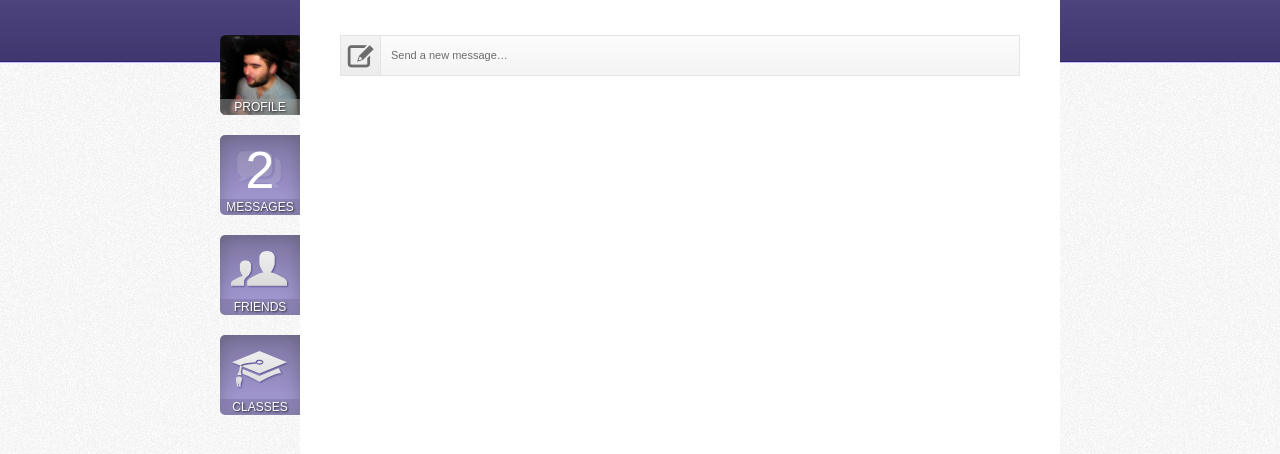
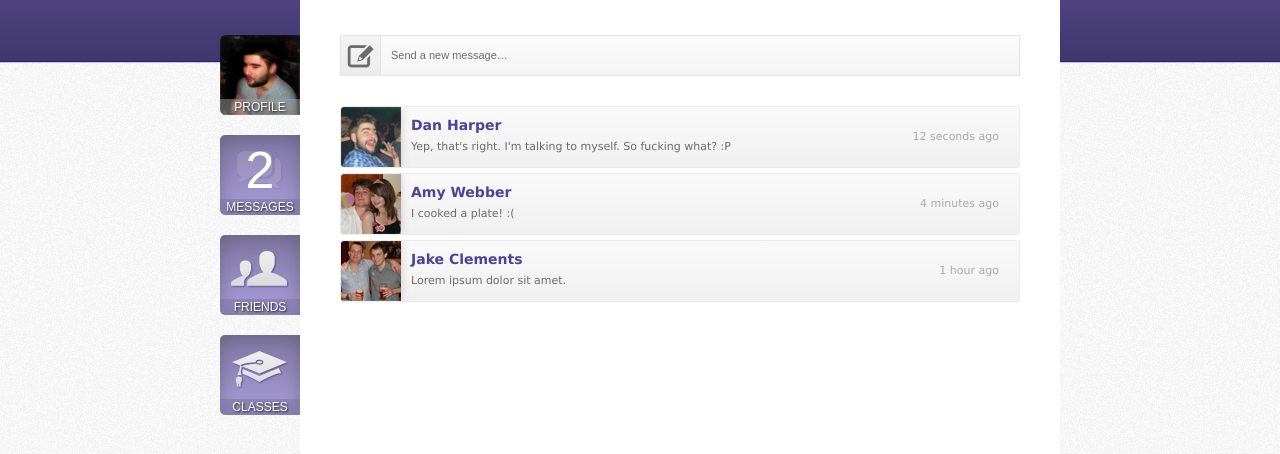
Before and after one commit to danharper/AUFDW, a plain HTML site: page index.html in a window 1280 px wide. Shown: the part 118-572 px from the top of the page. Drawn offline with nearby package versions, Linux system fonts and the light colour scheme.

Commit message:
messages progress

```diff
--- a/css/style.less
+++ b/css/style.less
@@ -305,3 +305,61 @@ nav#sitewide li:nth-child(4).notification a:hover {
 	border-bottom: none;
 }
 #composemail .highlightTop { border-top: 1px solid #c6c6c6; }
+
+
+
+/**
+ * Message List
+ */
+#messages {
+	list-style: none;
+	margin: 30px 0 0;
+}
+
+#messages li a:link,
+#messages li a:visited {
+	background: -webkit-linear-gradient(#fafafa, #f0f0f0);
+	border: 1px solid #eaeaea;
+	border-radius: 3px;
+	color: #6c6c6c;
+	clear: both;
+	display: block;
+	font-family: "Lucida Grande", sans-serif;
+	font-size: 11px;
+	margin: 0 0 5px;
+	position: relative;
+	overflow: hidden;
+	text-decoration: none;
+}
+
+#messages li a:hover {
+	background: -webkit-linear-gradient(#f0f0f0, #fafafa);
+}
+
+#messages img {
+	border-top-left-radius: 3px;
+	border-bottom-left-radius: 3px;
+	box-shadow: 0 0 10px #ccc;
+	float: left;
+	margin: 0 10px 0 0;
+}
+
+#messages cite {
+	color: #4d4199;
+	font-size: 14px;
+	font-weight: bold;
+	display: inline-block;
+	margin: 10px 0 5px;
+}
+
+#messages blockquote {
+	color: #6c6c6c;
+}
+
+#messages time {
+	color: #aaa;
+	float: right;
+	position: absolute;
+	right: 20px;
+	top: 23px;
+}
--- a/index.html
+++ b/index.html
@@ -28,7 +28,7 @@
 	</nav>
 
 	<section id="main">
-		<form id="composemail">
+		<form id="composemail" class="clearfix">
 			<p class="compose">
 				<label for="compose">Compose:</label>
 				<input type="text" name="compose" id="compose" value="Send a new message&hellip;">
@@ -47,6 +47,42 @@
 				<textarea name="message" id="message"></textarea>
 			</p>
 		</form>
+
+		<ol id="messages">
+			<li>
+				<a href="#">
+					<img src="img/profiles/danharper.jpg" alt="The profile picture of Dan Harper">
+					<cite>Dan Harper</cite>
+					<blockquote>
+						Yep, that's right. I'm talking to myself. So fucking what? :P
+					</blockquote>
+					<time datetime="2011-04-04T23:10:34Z" pubdate>12 seconds ago</time>
+				</a>
+			</li>
+
+			<li>
+				<a href="#">
+					<img src="img/profiles/amywebber.jpg" alt="The profile picture of Amy Webber">
+					<cite>Amy Webber</cite>
+					<blockquote>
+						I cooked a plate! :(
+					</blockquote>
+					<time datetime="2011-04-04T23:00Z" pubdate>4 minutes ago</time>
+				</a>
+			</li>
+
+			<li>
+				<a href="#">
+					<img src="img/profiles/jakeclements.jpg" alt="The profile picture of Jake Clements">
+					<cite>Jake Clements</cite>
+					<blockquote>
+						Lorem ipsum dolor sit amet.
+					</blockquote>
+					<time datetime="2011-04-04T22:00Z" pubdate>1 hour ago</time>
+				</a>
+			</li>
+		</ol>
+
 	</section>
 
 
```
Also changed, not shown: css/style.css, img/profiles/amywebber.jpg (added), img/profiles/danharper.jpg (added), img/profiles/jakeclements.jpg (added).
